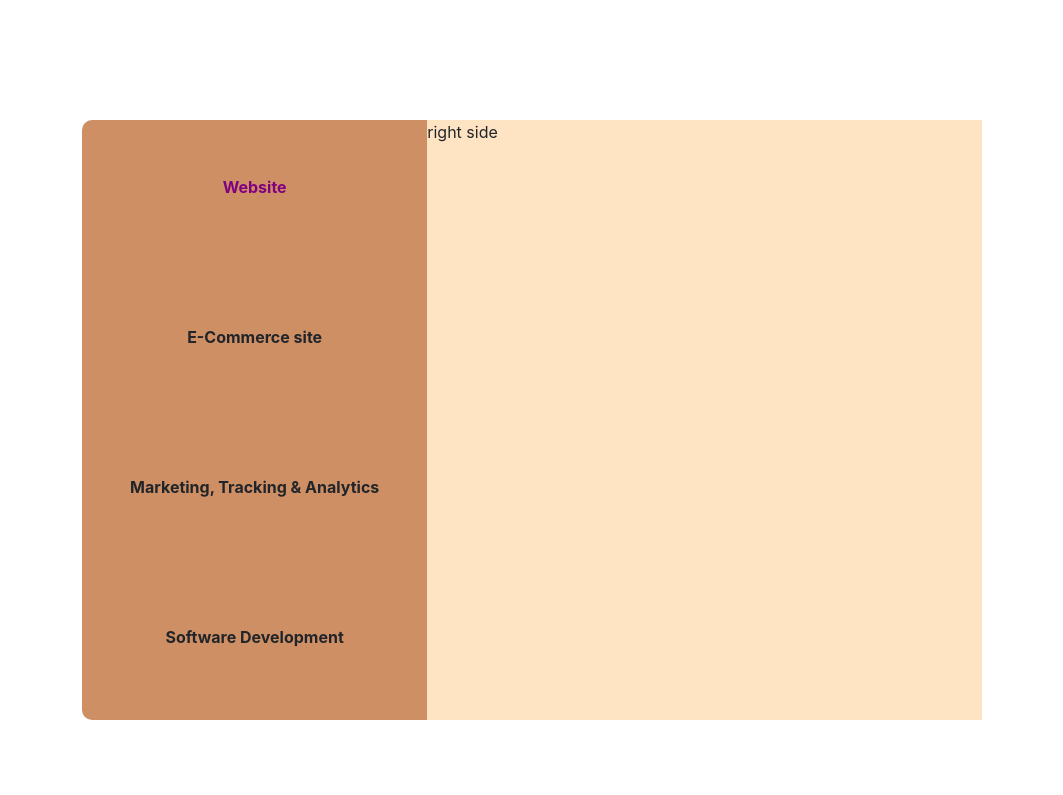
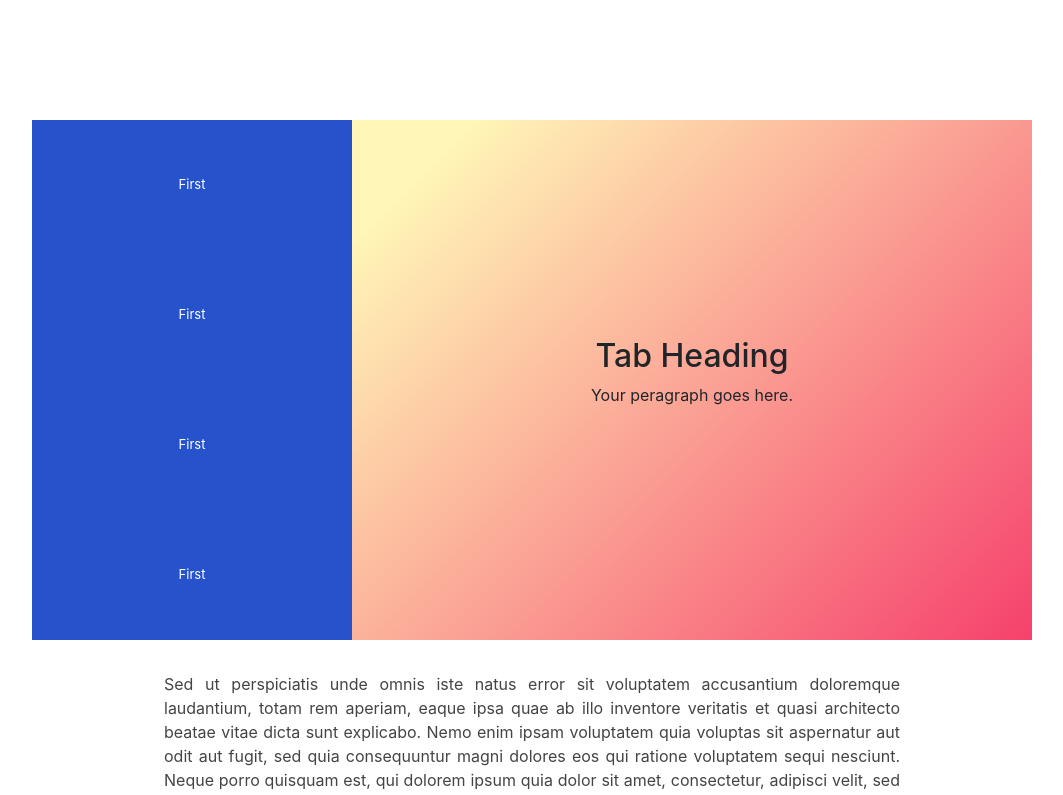
Before and after one commit to stevenjchang/stevenjchang.com-archive, a React (Create React App) app: page / in a window 1280 px wide. Shown: the part 680-1475 px from the top of the page, without its empty margins (108-1171 px from the left). Built offline with nearby package versions, Linux system fonts and the light colour scheme.

Commit message:
add vertical tab css only

```diff
--- a/src/sections/ServiceSection.js
+++ b/src/sections/ServiceSection.js
@@ -1,6 +1,59 @@
 import "sections/ServiceSection.scss";
 
 export function ServiceSection() {
+  return (
+    <section id="service-section" className="section">
+      {/* <div className="left"> */}
+      <div class="tabs-container">
+        <label for="tab1" className="tab-label">
+          <div className="tab-label-text">First</div>
+        </label>
+        <label for="tab2" className="tab-label">
+          <div className="tab-label-text">First</div>
+        </label>
+        <label for="tab3" className="tab-label">
+          <div className="tab-label-text">First</div>
+        </label>
+        <label for="tab-n" className="tab-label">
+          <div className="tab-label-text">First</div>
+        </label>
+      </div>
+      {/* </div> */}
+      <div className="right">
+        <input name="tab" id="tab1" type="radio" checked />
+        <div class="tab-content">
+          <div className="tab-content-inner">
+            <h2> Tab Heading </h2>
+            <p>Your peragraph goes here.</p>
+          </div>
+        </div>
+        <input name="tab" id="tab2" type="radio" checked />
+        <div class="tab-content">
+          <div className="tab-content-inner">
+            <h2> Tab Heading </h2>
+            <p>Your peragraph goes here.</p>
+          </div>
+        </div>
+        <input name="tab" id="tab3" type="radio" checked />
+        <div class="tab-content">
+          <div className="tab-content-inner">
+            <h2> Tab Heading </h2>
+            <p>Your peragraph goes here.</p>
+          </div>
+        </div>
+        <input name="tab" id="tab-n" type="radio" checked />
+        <section class="tab-content">
+          <div className="tab-content-inner">
+            <h2> Tab Heading </h2>
+            <p>Your peragraph goes here.</p>
+          </div>
+        </section>
+      </div>
+    </section>
+  );
+}
+
+export function ServiceSection_old() {
   return (
     <section id="service-section" className="section">
       <div className="inner-container">
--- a/src/sections/ServiceSection.scss
+++ b/src/sections/ServiceSection.scss
@@ -1,5 +1,5 @@
 #service-section {
-  height: 100vh;
+  height: 65vh;
   max-width: 1000px;
   margin: 0 auto;
   // display: flex;
@@ -36,3 +36,101 @@
     }
   }
 }
+
+// TABS USING CSS
+/* Tabs Name Container */
+.tabs-container {
+  position: relative;
+  background: #2652cc;
+  display: flex;
+  flex-direction: column;
+  justify-content: space-around;
+  width: 320px;
+  // height: 100vh;
+  height: 100%;
+  float: left;
+  z-index: 20;
+}
+/* Tabs Names Label */
+.tabs-container label {
+  position: relative;
+  padding: 10px;
+  // border-bottom: 1px solid rgba(0, 0, 0, 0.1);
+  display: block;
+  font-size: 13px;
+  color: #fff;
+  cursor: pointer;
+  user-select: none;
+}
+
+/* Hover effect on tabs names */
+.tabs-container label:hover {
+  background: rgba(0, 0, 0, 0.2);
+}
+
+/* Content area for tabs */
+.tab-content {
+  position: relative;
+  background-image: linear-gradient(135deg, #fff6b7 10%, #f6416c 100%);
+  background-size: cover;
+  width: calc(100% - 320px);
+  // min-height: 100vh;
+  height: 65vh;
+  float: left;
+  box-sizing: border-box;
+  z-index: 19;
+  display: none;
+}
+
+.tab-content-inner {
+  height: 100%;
+  display: flex;
+  flex-direction: column;
+  justify-content: center;
+  align-items: center;
+}
+
+.tab-content:after {
+  content: "";
+  clear: both;
+}
+
+/* Hide input radio from users */
+input[name="tab"] {
+  display: none;
+}
+/* Show tab when input checked */
+input[name="tab"]:checked + .tab-content {
+  display: block;
+  animation: slide 1s forwards;
+}
+
+/* Slide animation for tab contents */
+@keyframes slide {
+  from {
+    left: -30%;
+    opacity: 0;
+  }
+  to {
+    left: 0;
+    opacity: 1;
+  }
+}
+
+// ------------ my own adjustments
+
+.tab-label {
+  height: 100px;
+  text-align: center;
+  margin-bottom: 0;
+
+  padding: 0;
+  height: 100%;
+}
+
+.tab-label-text {
+  display: flex;
+  height: 100%;
+  flex-direction: column;
+  justify-content: center;
+}
```
Also changed, not shown: 1 other file (tests, documents, lock files or other folders).
